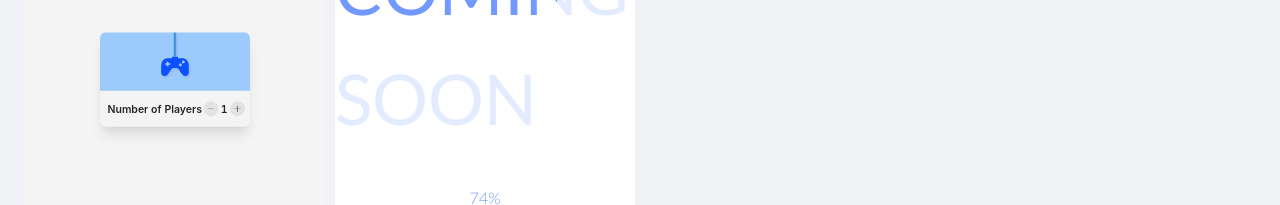
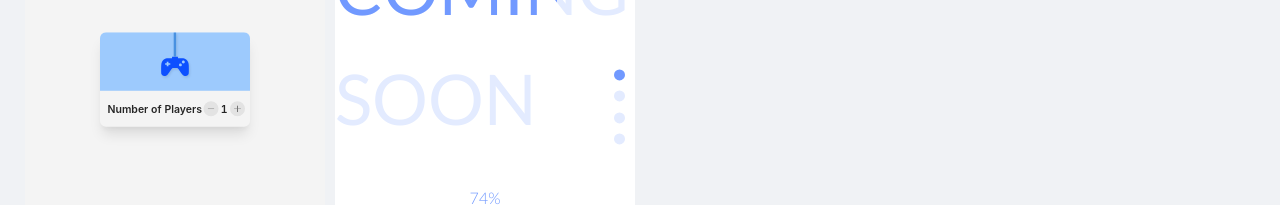
Before and after one commit to rluvaton/dribbble-shots-recreation, a React (Create React App) app: page / in a window 1280 px wide. Shown: the part 240-445 px from the top of the page. Built offline with nearby package versions, Linux system fonts and the light colour scheme.

Commit message:
feat(coming-soon): add page indicator
also extract pointer cursor to a shared mixin file

working on #7

```diff
--- /dev/null
+++ b/src/common/styles/mixins.scss
@@ -0,0 +1,4 @@
+@mixin clickable {
+  /* Make it look like it can be pressed */
+  cursor: pointer;
+}
--- a/src/pages/shots/ComingSoon/components/DownArrowIcon/index.module.scss
+++ b/src/pages/shots/ComingSoon/components/DownArrowIcon/index.module.scss
@@ -1,6 +1,9 @@
 @use '../../shared/styles/colors' as colors;
+@import '../../../../../common/styles/mixins';
 
 .icon {
+  @include clickable;
+
   font-size: 50px;
 
   height: 1em;
@@ -13,9 +16,6 @@
   display: flex;
   justify-content: center;
   align-items: center;
-
-  // Make it look like it can be pressed
-  cursor: pointer;
 
   &::before {
     content: "";
--- a/src/pages/shots/ComingSoon/components/NavBar/index.module.scss
+++ b/src/pages/shots/ComingSoon/components/NavBar/index.module.scss
@@ -1,4 +1,5 @@
 @use '../../shared/styles/colors' as colors;
+@import '../../../../../common/styles/mixins';
 
 .menu {
   display: flex;
@@ -26,6 +27,8 @@
   font-weight: 300;
 
   > .item {
+    @include clickable;
+
     // This animation would happen when you're on smartphone and rotating it to be horizontal and vice versa
     transition: margin-right 0.5s ease;
 
@@ -45,9 +48,6 @@
     mix-blend-mode: normal;
     opacity: 0.8;
 
-    // Make it look like it can be pressed
-    cursor: pointer;
-
     &[data-selected=true] {
       opacity: 1;
 
--- /dev/null
+++ b/src/pages/shots/ComingSoon/components/PageIndicator/index.module.scss
@@ -0,0 +1,25 @@
+@use '../../shared/styles/colors' as colors;
+@import '../../../../../common/styles/mixins.scss';
+
+.pageIndicator {
+  display: flex;
+  flex-direction: column;
+
+  > * {
+    @include clickable;
+    margin-bottom: 10.28px;
+  }
+}
+
+.circle {
+  width: 11px;
+  height: 11px;
+
+  border-radius: 50%;
+
+  background-color: colors.$secondary;
+
+  &[data-selected=true] {
+    background-color: colors.$primary;
+  }
+}
--- /dev/null
+++ b/src/pages/shots/ComingSoon/components/PageIndicator/index.tsx
@@ -0,0 +1,19 @@
+import React from 'react';
+import styles from './index.module.scss';
+
+const Circle: React.FC<{selected?: boolean}> = ({selected}) => (
+  <div className={styles.circle} data-selected={selected} />
+);
+
+const PageIndicator: React.FC = () => {
+  return (
+    <div className={styles.pageIndicator}>
+      <Circle selected/>
+      <Circle />
+      <Circle />
+      <Circle />
+    </div>
+  );
+}
+
+export default PageIndicator;
--- a/src/pages/shots/ComingSoon/index.module.scss
+++ b/src/pages/shots/ComingSoon/index.module.scss
@@ -42,4 +42,13 @@
       bottom: 50px;
     }
   }
+
+  > .pagesIndicator {
+    position: absolute;
+
+    // Center it in the middle
+    top: 50%;
+    right: 10px;
+    transform: translateY(-50%);
+  }
 }
--- a/src/pages/shots/ComingSoon/index.tsx
+++ b/src/pages/shots/ComingSoon/index.tsx
@@ -4,6 +4,7 @@ import { Shot } from '../../../common/interfaces/shot';
 import ComingSoonText from './components/ComingSoonText';
 import NavBar from './components/NavBar';
 import DownArrowIcon from './components/DownArrowIcon';
+import PageIndicator from './components/PageIndicator';
 
 const ComingSoon: React.FC<{ preview?: boolean }> = ({ preview = false }) => {
   const progress = 74;
@@ -17,9 +18,12 @@ const ComingSoon: React.FC<{ preview?: boolean }> = ({ preview = false }) => {
         <span className={styles.progressText}>{progress}%</span>
       </div>
 
-      {/*<PagesIndicator/>*/}
+      <div className={styles.pagesIndicator}>
+        <PageIndicator/>
+      </div>
+
       <div className={styles.arrowContainer}>
-        <DownArrowIcon />
+        <DownArrowIcon/>
       </div>
     </div>
   );
```
